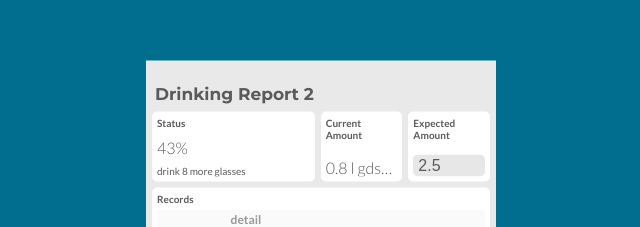
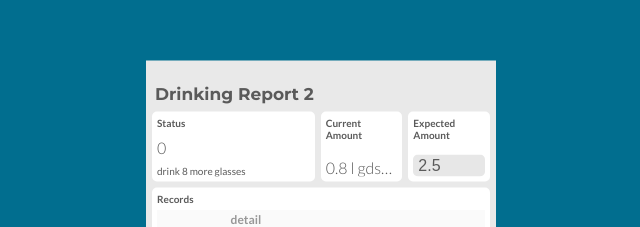
Before and after one commit to lastrebel/DrinkReport_SinglePage_ReactApp, a React (Create React App) app: page / in a window 1280 px wide. Shown: the part 148-375 px from the top of the page, without its empty margins (319-959 px from the left). Built offline with nearby package versions, Linux system fonts and the light colour scheme.

Commit message:
passing SUM to PanelStatus component and displaying it, but its not final state - Part1

```diff
--- a/src/components/PanelStatus.js
+++ b/src/components/PanelStatus.js
@@ -1,11 +1,11 @@
 import React from 'react'
 
-function PanelStatus() {
+function PanelStatus({ dataFromParent }) {
     return (
         <div class="panel1">
             <div class="grow">
                 <div class="title">Status</div>
-                <div class="value">43%</div>
+                <div class="value">{dataFromParent}</div>
                 <div class="verbal">drink 8 more glasses</div>
             </div>
             <div class="">
--- a/src/components/Wrapper.js
+++ b/src/components/Wrapper.js
@@ -5,6 +5,7 @@ import PanelInput from './PanelInput';
 
 function Wrapper() {
     const [records, setRecords] = useState([]);
+    const [dataFromParent, setDataFromParent] = useState(0)
 
     const addRecord = record => {
         const newRecords = [record, ...records]
@@ -31,6 +32,7 @@ function Wrapper() {
             '\ntype of sum: ', typeof (sum),
             '\nvalue of sum: ', sum
         )
+        setDataFromParent(sum)
         //console.log(filterArr)
 
         //console.log('newRecords of array is: ', newRecords)
@@ -57,7 +59,8 @@ function Wrapper() {
     return (
         <div class="container">
             <h1>Drinking Report 2</h1>
-            <PanelStatus />
+            <PanelStatus
+                dataFromParent={dataFromParent} />
             <PanelTable
                 records={records}
                 removeRecord={removeRecord}
```
